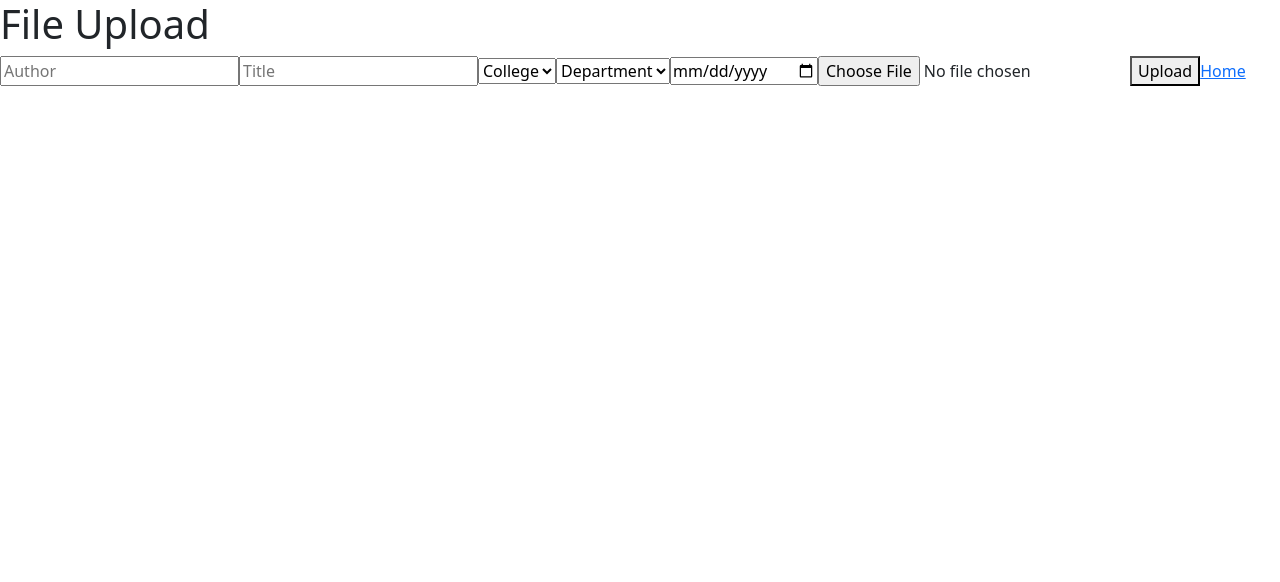
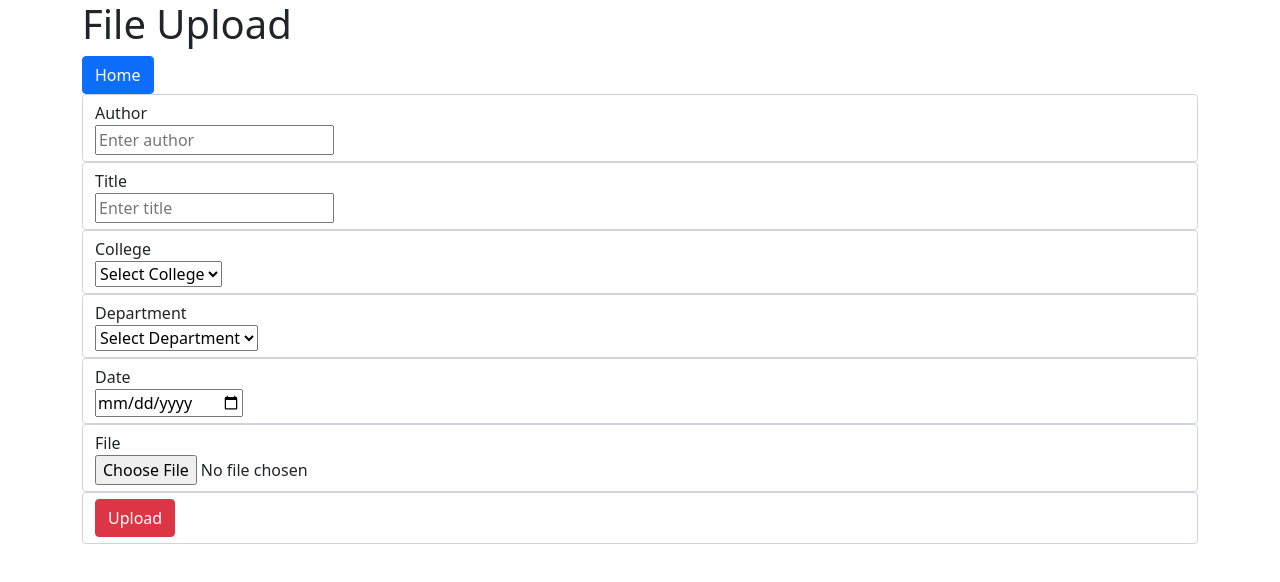
Before and after one commit to christianjaena/MEAN-File-Upload, an Angular app in the folder client/: page /addThesis in a window 1280 px wide. Shown: the top 582 px of the page. Built offline with nearby package versions, Linux system fonts and the light colour scheme.

Commit message:
added basic ui design

```diff
--- a/client/src/app/components/document-list/document-list.component.css
+++ b/client/src/app/components/document-list/document-list.component.css
@@ -0,0 +1,5 @@
+a {
+  font-family: inherit;
+  color: white;
+  text-decoration: none;
+}
--- a/client/src/app/components/document-list/document-list.component.html
+++ b/client/src/app/components/document-list/document-list.component.html
@@ -1,5 +1,8 @@
+<div class="container">
   <h1>Theses</h1>
+  <button class="btn btn-primary">
     <a routerLink="/addThesis">Add Thesis</a>
+  </button>
   <table class="table">
     <thead>
       <tr>
@@ -19,8 +22,11 @@
         <td>{{ document.department }}</td>
         <td>{{ document.date }}</td>
         <td>
-        <button (click)="goTo(document.filePath)">View</button>
+          <button class="btn btn-success" (click)="goTo(document.filePath)">
+            View
+          </button>
         </td>
       </tr>
     </tbody>
   </table>
+</div>
--- a/client/src/app/components/input-form/input-form.component.css
+++ b/client/src/app/components/input-form/input-form.component.css
@@ -0,0 +1,5 @@
+a {
+  font-family: inherit;
+  color: white;
+  text-decoration: none;
+}
--- a/client/src/app/components/input-form/input-form.component.html
+++ b/client/src/app/components/input-form/input-form.component.html
@@ -1,24 +1,95 @@
+<div class="container">
   <h1>File Upload</h1>
-<input type="text" placeholder="Author" [(ngModel)]="author" />
-<input type="text" placeholder="Title" [(ngModel)]="title" />
+  <button class="btn btn-primary">
+    <a routerLink="/">Home</a>
+  </button>
+  <div class="form-group">
+    <div class="form-control">
+      <div>
+        <label for="author">Author</label>
+      </div>
+      <div>
+        <input
+          type="text"
+          id="author"
+          placeholder="Enter author"
+          [(ngModel)]="author"
+		  required
+        />
+      </div>
+    </div>
+    <div class="form-control">
+      <div>
+        <label for="title">Title</label>
+      </div>
+      <div>
+        <input
+          type="text"
+          id="title"
+          placeholder="Enter title"
+          [(ngModel)]="title"
+		  required
+        />
+      </div>
+    </div>
+    <div class="form-control">
+      <div>
+        <label for="college">College</label>
+      </div>
+      <div>
         <select
           name="college"
           id="college"
           [(ngModel)]="college"
           (change)="onCollegeSelected()"
+		  required
         >
-  <option value="" disabled selected>College</option>
+          <option value="" disabled selected>Select College</option>
           <option *ngFor="let college of colleges" value="{{ college }}">
             {{ college }}
           </option>
         </select>
-<select name="department" id="department" [(ngModel)]="department">
-  <option value="" disabled selected>Department</option>
-  <option *ngFor="let department of departments" value="{{ department }}">
+      </div>
+    </div>
+    <div class="form-control">
+      <div>
+        <label for="department">Department</label>
+      </div>
+      <div>
+        <select name="department" id="department" [(ngModel)]="department" required>
+          <option value="" disabled selected>Select Department</option>
+          <option
+            *ngFor="let department of departments"
+            value="{{ department }}"
+          >
             {{ department }}
           </option>
         </select>
-<input type="date" [(ngModel)]="date" />
-<input type="file" (change)="onFileSelected($event)" accept=".pdf,.docx,.doc" />
-<button (click)="onUpload()">Upload</button>
-<a routerLink="/">Home</a>
+      </div>
+    </div>
+    <div class="form-control">
+      <div>
+        <label for="date">Date</label>
+      </div>
+      <div>
+        <input type="date" [(ngModel)]="date" required />
+      </div>
+    </div>
+    <div class="form-control">
+      <div>
+        <label for="file">File</label>
+      </div>
+      <div>
+        <input
+          type="file"
+          (change)="onFileSelected($event)"
+          accept=".pdf,.docx,.doc"
+		  required
+        />
+      </div>
+    </div>
+    <div class="form-control">
+      <button class="btn btn-danger" (click)="onUpload()">Upload</button>
+    </div>
+  </div>
+</div>
```
Also changed, not shown: client/src/app/services/document.service.ts (+3 -4 lines), 1 other file (tests, documents, lock files or other folders). Lines whose indentation alone changed are shown as unchanged.
